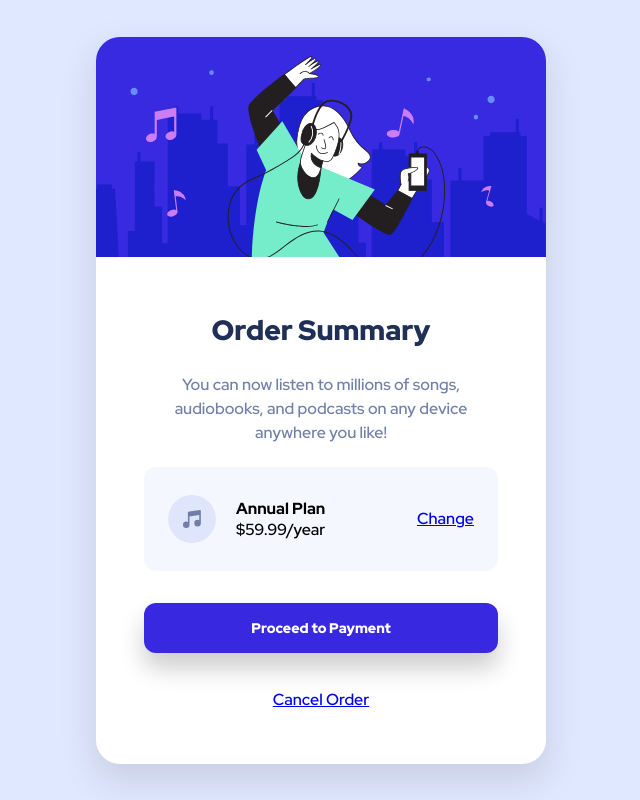
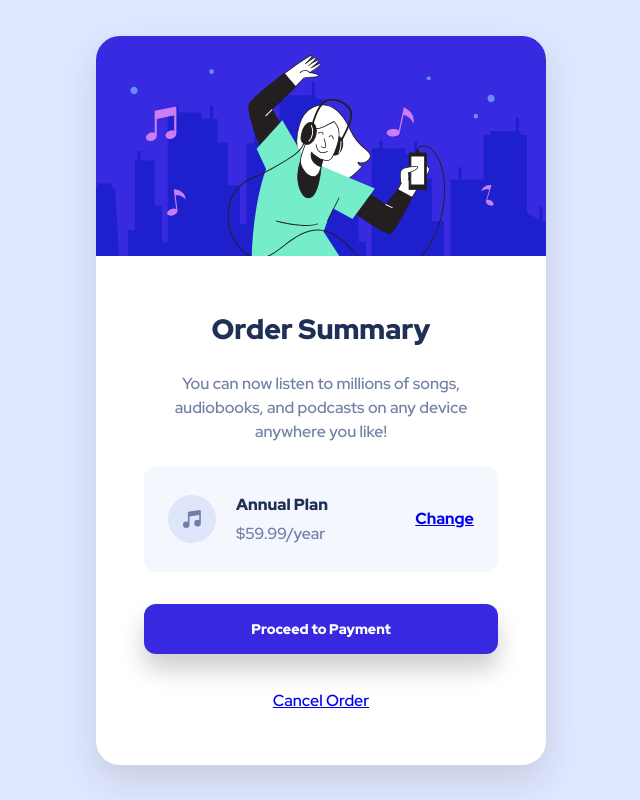
Before and after one commit to bekzodxudaybergenow/-order-summary-card-second, a website: page src/index.html in a window 1280 px wide. Shown: the whole page, without its empty margins (319-959 px from the left). Drawn offline with nearby package versions, Linux system fonts and the light colour scheme; files that its build step writes are made by us from their sources; files whose address does not match are found by name.

Commit message:
Add card content section

```diff
--- a/src/scss/section/_card.scss
+++ b/src/scss/section/_card.scss
@@ -47,11 +47,22 @@
     margin-left: 20px;
 }
 .card__text--subtitle {
+    font-weight: 900;
+    color: var(--Dark-blue);
+    margin-bottom: 8px;
 }
 .card__text--price {
+    color: var(--Desaturated-blue)
 }
 .card__plan--link {
+    font-weight: 700;
     margin-left: auto;
+    transition: ease-in-out .2s;
+
+    &:hover {
+        opacity: .7;
+        text-decoration-color: transparent;
+    }
 }
 .card__content--btn {
     display: flex;
```
